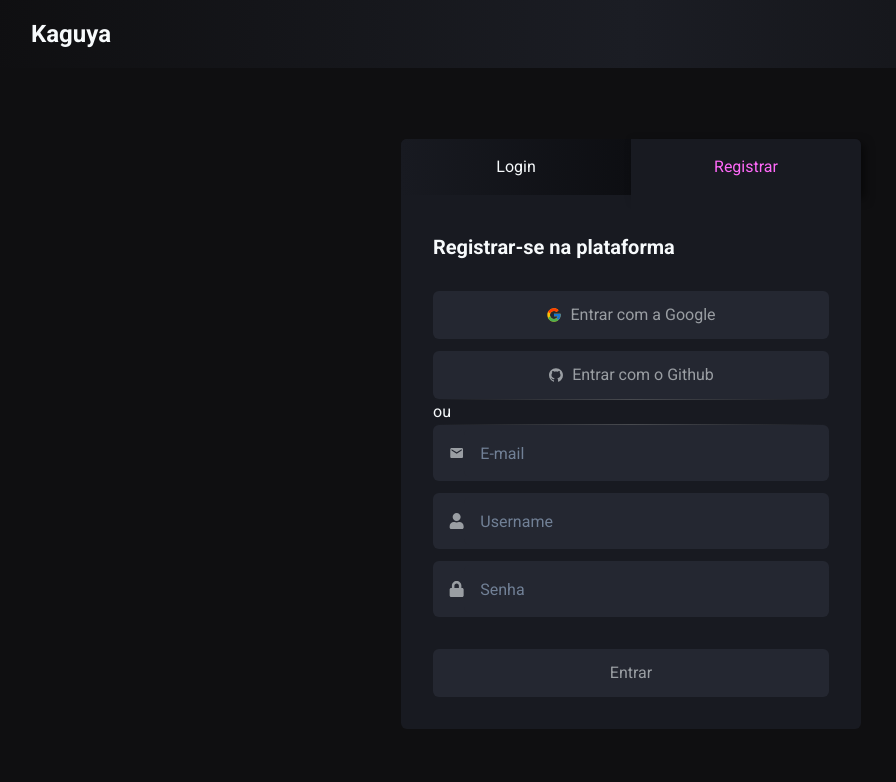
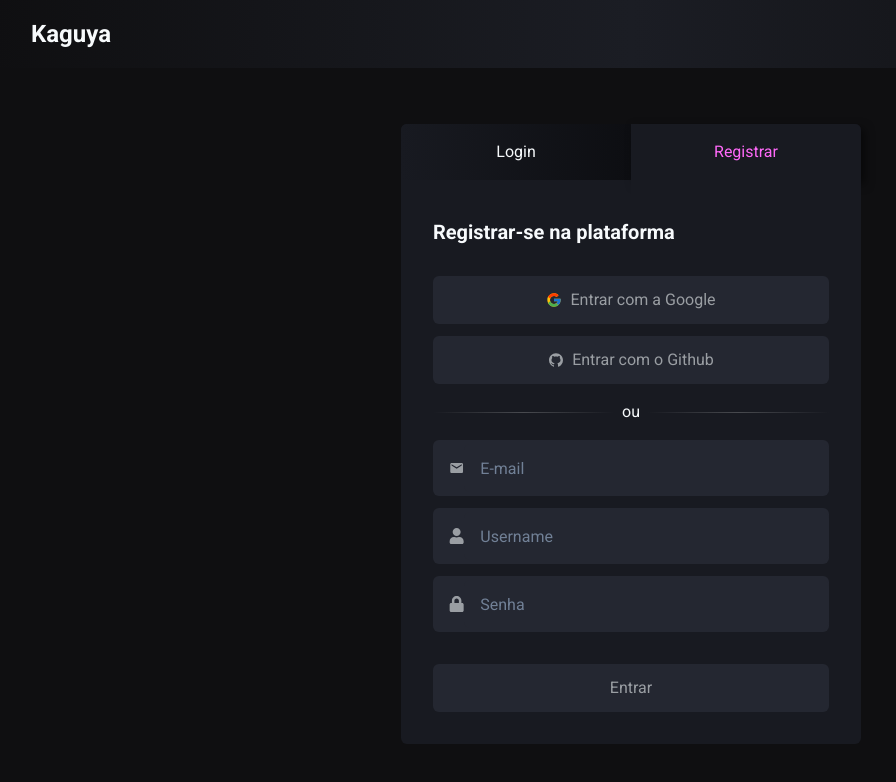
Before and after one commit to pprograminha/kaguya-web, a Next.js app: page /register in a window 1280 px wide. Shown: the top 782 px of the page, without its empty margins (9-905 px from the left). Built offline with nearby package versions, Linux system fonts and the light colour scheme; some icons are missing.

Commit message:
fix: Correct a divider line css

```diff
--- a/src/pages/register/index.tsx
+++ b/src/pages/register/index.tsx
@@ -123,9 +123,11 @@
                 </Button>
               </VStack>
 
-              <DividerLine />
-              <Text>ou</Text>
-              <DividerLine />
+              <Flex gap="2" my="4" alignItems="center">
+                <DividerLine />
+                <Text>ou</Text>
+                <DividerLine />
+              </Flex>
 
               <VStack
                 spacing="3"
```
Also changed, not shown: src/pages/login/index.tsx (+5 -3 lines).
